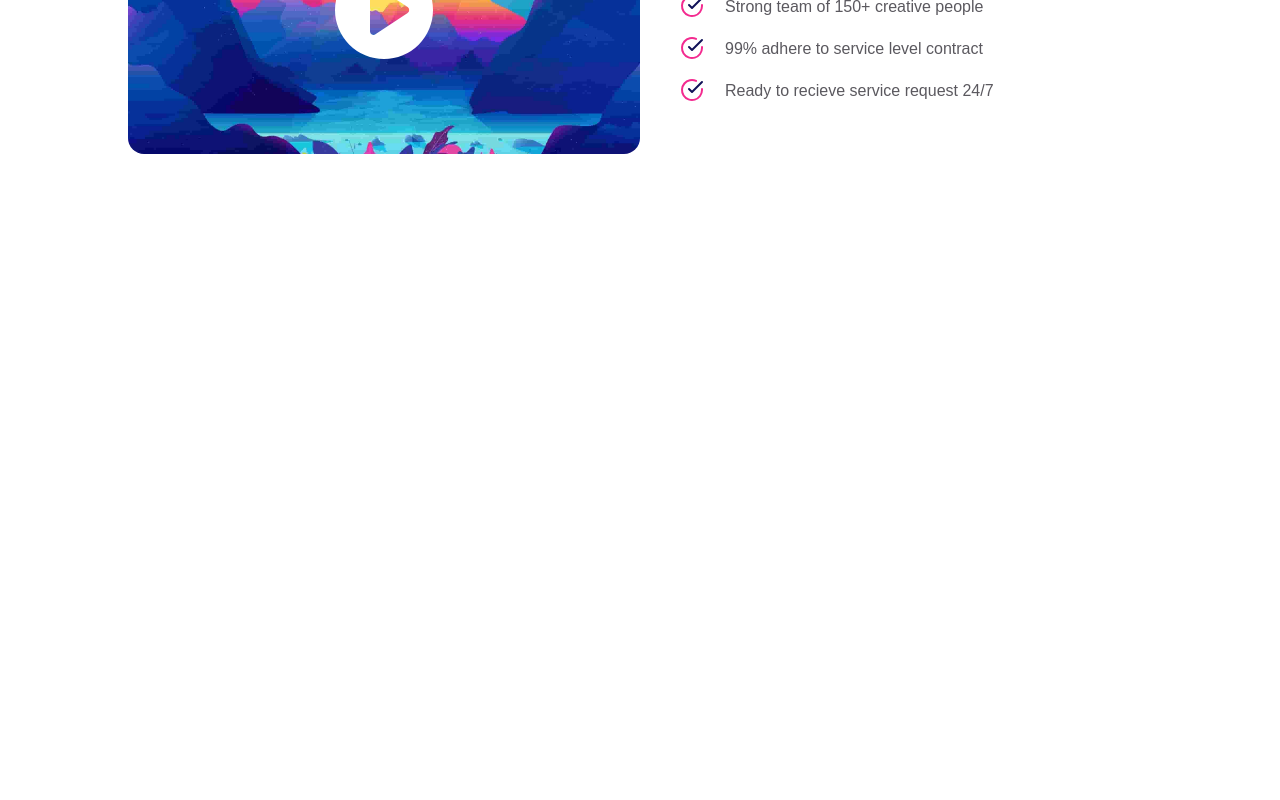
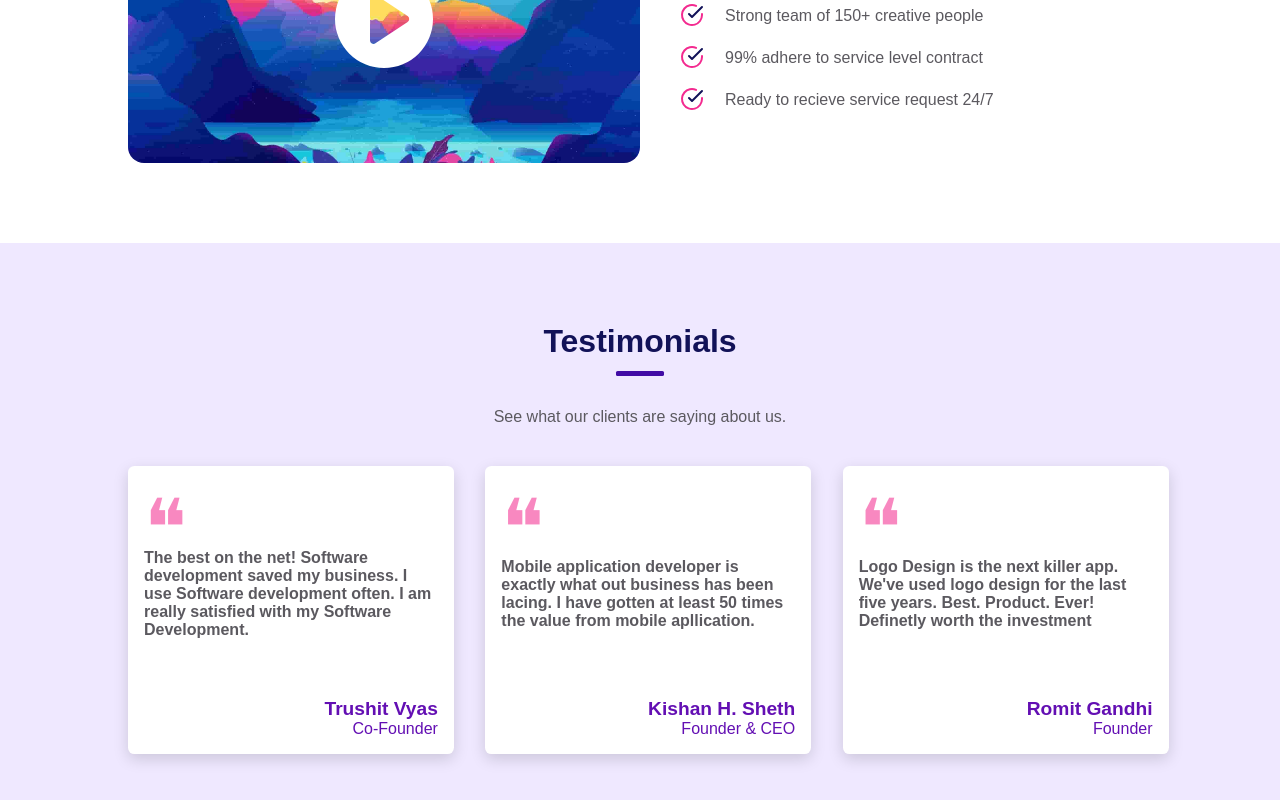
Before and after one commit to davidivanovic22/react-website, a React (Create React App) app: page / in a window 1280 px wide. Shown: the part 1558-2358 px from the top of the page. Before the commit the page ends 1792 px from the top, so only its background shows below. Built offline with nearby package versions, Linux system fonts and the light colour scheme.

Commit message:
add testimonials section

```diff
--- a/src/App.js
+++ b/src/App.jsx
@@ -1,6 +1,7 @@
 import Starter from "./sections/Starter";
 import About from "./sections/About";
 import Why from "./sections/Why";
+import Testimonials from "./sections/Testimonials";
 
 function App() {
     return (
@@ -8,6 +9,7 @@
             <Starter/>
             <About/>
             <Why/>
+            <Testimonials/>
         </div>
     );
 }
--- /dev/null
+++ b/src/components/Testimonial.jsx
@@ -0,0 +1,20 @@
+import React from 'react';
+import "../styles/components/Testimonial.scss"
+
+const Testimonial = ({content, name, designation}) => {
+    return (
+        <div
+            className="testimonial-container">
+            <div className="quote">
+                <span>&#10077;</span>
+            </div>
+            <div className="content">{content}</div>
+            <div className="author">
+                <div className="name">{name}</div>
+                <div className="designation">{designation}</div>
+            </div>
+        </div>
+    );
+};
+
+export default Testimonial;
--- a/src/components/Title.jsx
+++ b/src/components/Title.jsx
@@ -4,10 +4,10 @@
 const Title = ({title, color, lineCenter = false}) => {
     return (
         <div className={`title ${lineCenter === true ? "center" : ""}`}>
-           <h2>{title}</h2>
-            <h2 className={`${color}`}>
+            <h2>{title}</h2>
+            <div className={`${color} `}>
                 <span></span>
-            </h2>
+            </div>
         </div>
     );
 };
--- /dev/null
+++ b/src/sections/Testimonials.jsx
@@ -0,0 +1,38 @@
+import React from 'react';
+import "../styles/sections/Testimonials.scss"
+import Title from "../components/Title";
+import Testimonial from "../components/Testimonial"
+
+const Testimonials = () => {
+    return (
+        <div className="testimonials-container">
+            <div className="container">
+                <div className="title-container">
+                    <Title title="Testimonials" color="blue" lineCenter={true}/>
+                    <p>See what our clients are saying about us.</p>
+                    <div className="testimonials">
+                        <Testimonial
+                            content="The best on the net! Software development saved my business. I use
+        Software development often. I am really satisfied with my Software
+        Development."
+                            name="Trushit Vyas"
+                            designation="Co-Founder"
+                        />
+                        <Testimonial
+                            content="Mobile application developer is exactly what out business has been lacing. I have gotten at least 50 times the value from mobile apllication."
+                            name="Kishan H. Sheth"
+                            designation="Founder & CEO"
+                        />
+                        <Testimonial
+                            content="Logo Design is the next killer app. We've used logo design for the last five years. Best. Product. Ever! Definetly worth the investment"
+                            name="Romit Gandhi"
+                            designation="Founder"
+                        />
+                    </div>
+                </div>
+            </div>
+        </div>
+    );
+};
+
+export default Testimonials;
--- /dev/null
+++ b/src/styles/components/Testimonial.scss
@@ -0,0 +1,45 @@
+@import "../utils/colors.scss";
+
+.testimonial-container {
+  .quote {
+    position: relative;
+    span {
+      position: absolute;
+      font-size: 5rem;
+      color: #f32a8f8f;
+    }
+  }
+  height: 16rem;
+  width: 95%;
+  border: none;
+  border-radius: 0.4rem;
+  box-shadow: rgba(0, 0, 0, 0.15) 0px 5px 15px 0px;
+  background-color: white;
+  padding: 1rem;
+  display: flex;
+  flex-direction: column;
+  justify-content: space-between;
+  transition: 0.4s ease-in-out;
+  &:hover {
+    box-shadow: rgba(99, 15, 179, 0.5) 5px 5px, rgba(99, 15, 179, 0.3) 10px 10px,
+    rgba(99, 15, 179, 0.1) 15px 15px;
+  }
+  .content {
+    color: $lightFontColor;
+    font-weight: 600;
+    margin-top: 0.5rem;
+  }
+  .author {
+    display: flex;
+    flex-direction: column;
+    align-items: flex-end;
+    color: rgb(99, 15, 179);
+    .name {
+      font-size: larger;
+      font-weight: bold;
+    }
+    .designation {
+      font-size: medium;
+    }
+  }
+}
--- a/src/styles/components/Title.scss
+++ b/src/styles/components/Title.scss
@@ -1,23 +1,29 @@
 @import "../utils/colors.scss";
+
 .title {
   margin-bottom: 2rem;
+
   h2 {
     margin-bottom: 0.7rem;
     font-size: xx-large;
     color: $headingColor;
   }
+
   div {
     height: 0.3rem;
     width: 3rem;
     border-radius: 0.1rem;
   }
+
   div .blue {
     background-color: $headingColor;
   }
+
   div .pink {
     background-color: $pinkColor;
   }
 }
+
 .center {
   display: flex;
   justify-content: center;
--- /dev/null
+++ b/src/styles/sections/Testimonials.scss
@@ -0,0 +1,32 @@
+@import "../utils/colors.scss";
+
+.testimonials-container {
+  background-color: $backgroundOtherColor;
+
+  .container {
+    margin: 0 10%;
+    padding: 5rem 0;
+
+    .title-container {
+      display: flex;
+      justify-content: center;
+      align-items: center;
+      flex-direction: column;
+
+      .title {
+        margin-bottom: 1rem;
+      }
+
+      p {
+        color: $lightFontColor;
+      }
+    }
+
+    .testimonials {
+      margin-top: 1.5rem;
+      display: grid;
+      grid-template-columns: repeat(3, 1fr);
+      gap: 3rem;
+    }
+  }
+}
```
Also changed, not shown: src/sections/Blogs.jsx (added, +11 -0 lines), src/components/Blog.jsx (added), src/styles/components/Blog.scss (added), src/styles/sections/Blogs.scss (added).
